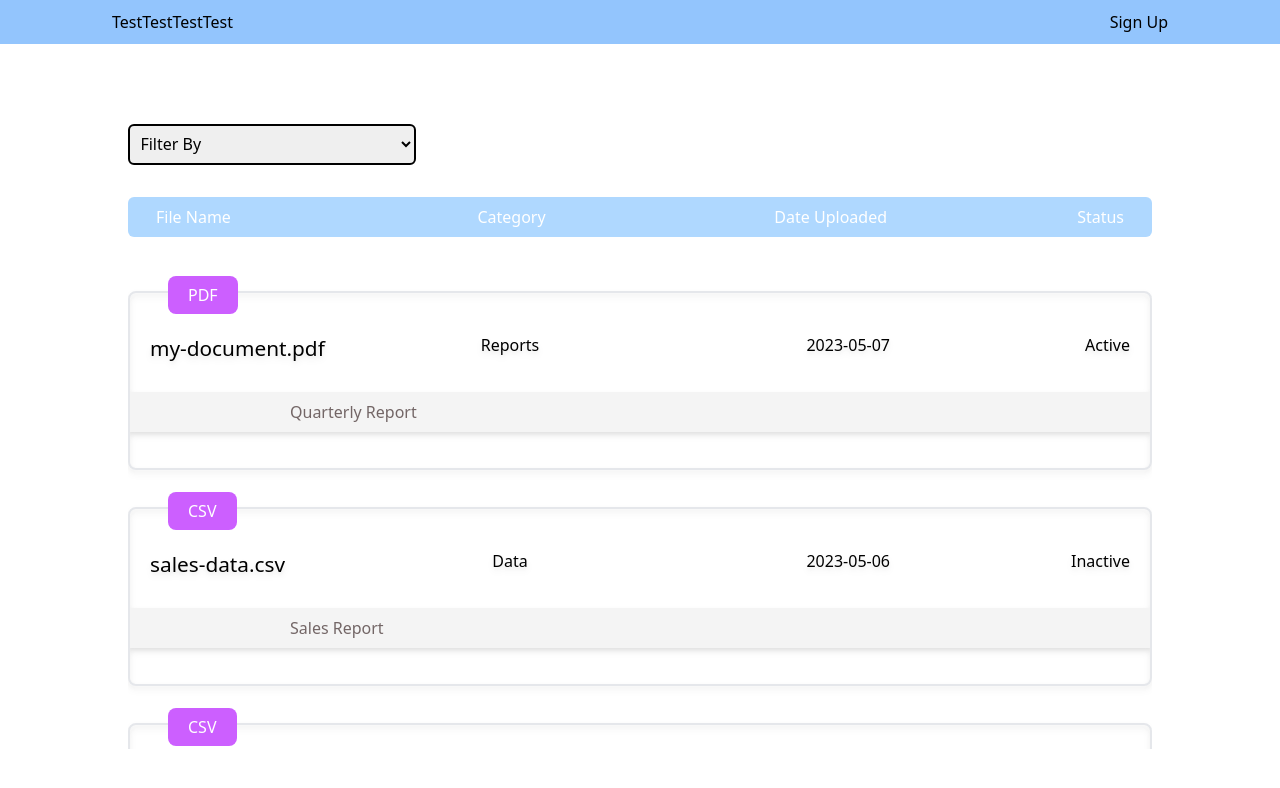
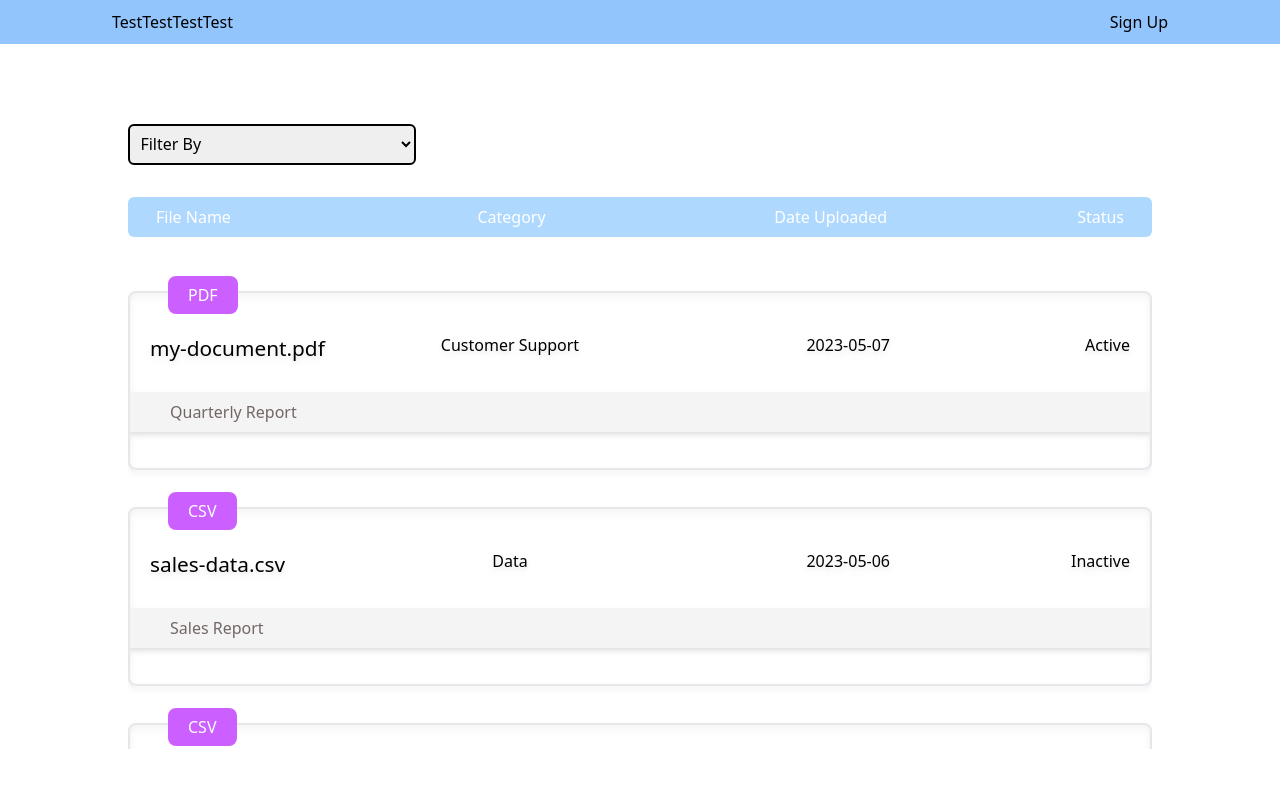
Before and after one commit to ainderew/cap-client, a Next.js app: page /Files_upload/Files in a window 1280 px wide. Shown: the top 788 px of the page. Built offline with nearby package versions, Linux system fonts and the light colour scheme.

Commit message:
updated filter

```diff
--- a/src/pages/Files_upload/Each_FIles.tsx
+++ b/src/pages/Files_upload/Each_FIles.tsx
@@ -25,7 +25,7 @@ const Eachfiles: React.FC<EachfilesProps> = ({ ...prop }) => {
           <div className='justify-self-end text-[1rem]'>{prop.date}</div>
           <div className='justify-self-end px-5 text-[1rem]'>{prop.status}</div>
         </div>
-        <div className='bg-[#F4F4F4] p-2 px-40 text-[#736666]'>{prop.report}</div>
+        <div className='bg-[#F4F4F4] p-2 px-10 text-[#736666]'>{prop.report}</div>
         <br />
       </div>
     </div>
--- a/src/pages/Files_upload/Files.tsx
+++ b/src/pages/Files_upload/Files.tsx
@@ -14,7 +14,7 @@ interface EachfilesProps {
 const file1: EachfilesProps = {
   type: 'PDF',
   filename: 'my-document.pdf',
-  category: 'Reports',
+  category: 'Customer Support ',
   date: '2023-05-07',
   status: 'Active',
   report: 'Quarterly Report'
@@ -59,7 +59,7 @@ const Files: React.FC = () => {
       <NavBar />
 
       <div className='flex items-center justify-center '>
-        <div className=' w-[80vw] '>
+        <div className=' w-[90vw] sm:w-[80vw]'>
           <div className=' pt-[5rem]'>
             <div>
               <select
@@ -71,8 +71,9 @@ const Files: React.FC = () => {
                   Filter By
                 </option>
                 <option value='all'>ALL</option>
-                <option value='active'>Active</option>
-                <option value='inactive'>Inactive</option>
+                <option value='active'>Business Data</option>
+                <option value='active'>Customer Support Data</option>
+                <option value='active'>Product Availability Data</option>
               </select>
             </div>
 
```
